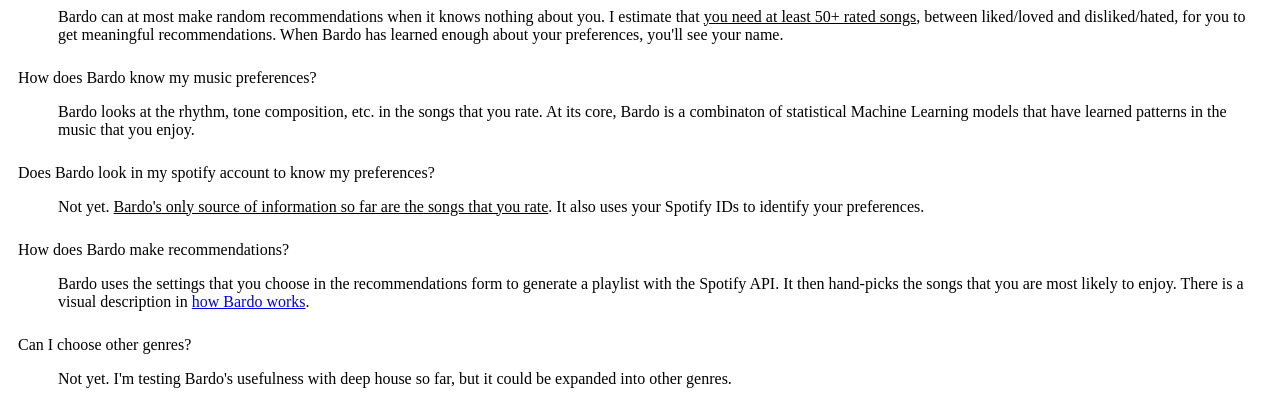
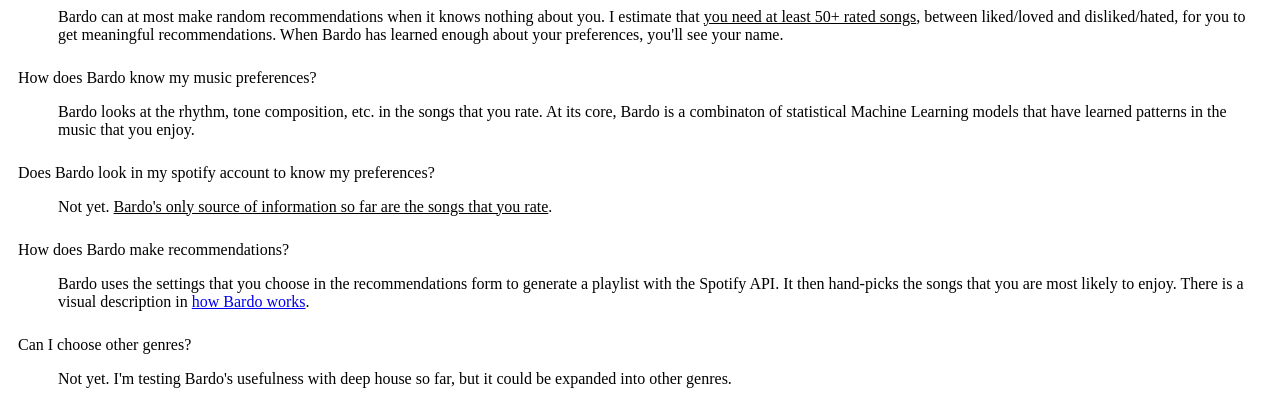
Before and after one commit to lgaleana/bardo, a Flask app: page /faq in a window 1280 px wide. Shown: the part 224-637 px from the top of the page. Run offline with Flask 2, Linux system fonts and the light colour scheme; parts of the project's set-up code (start-up, migrations or seed data) failed here and were passed over.

Commit message:
Updated the FAQ

```diff
--- a/bardo/templates/faq.html
+++ b/bardo/templates/faq.html
@@ -25,7 +25,7 @@
   <p>How does Bardo know my music preferences?</p>
   <p><ul><li>Bardo looks at the rhythm, tone composition, etc. in the songs that you rate. At its core, Bardo is a combinaton of statistical Machine Learning models that have learned patterns in the music that you enjoy.</li></ul></p>
   <p>Does Bardo look in my spotify account to know my preferences?</p>
-  <p><ul><li>Not yet. <u>Bardo's only source of information so far are the songs that you rate</u>. It also uses your Spotify IDs to identify your preferences.</li></ul></p>
+  <p><ul><li>Not yet. <u>Bardo's only source of information so far are the songs that you rate</u>.</li></ul></p>
   <p>How does Bardo make recommendations?</p>
   <p><ul><li>Bardo uses the settings that you choose in the recommendations form to generate a playlist with the Spotify API. It then hand-picks the songs that you are most likely to enjoy. There is a visual description in <a href="{{url_for('how_it_works')}}#technical">how Bardo works</a>.</li></ul></p>
   <p>Can I choose other genres?</p>
```
